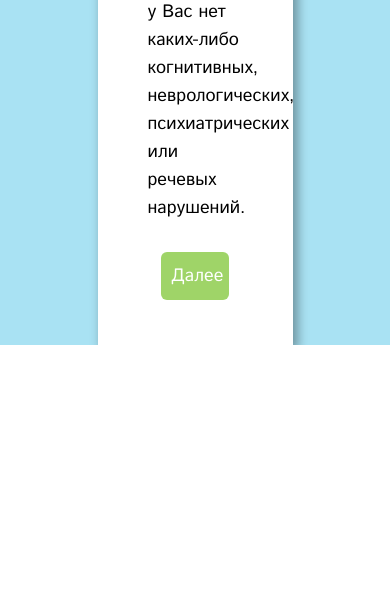
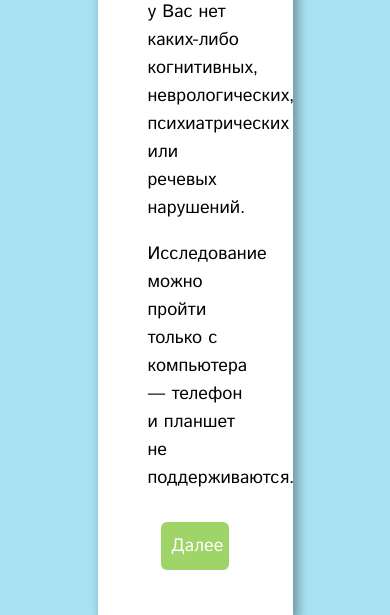
Before and after one commit to lopuhin/sense-grouping-survey, a Django app: page / in a window 390 px wide; the page is wider, and only the part inside the window is pictured. Shown: the part 2583-3198 px from the top of that part. Before the commit the page ends 2928 px from the top of that part, so only its background shows below. Run offline with Django 3.2, Linux system fonts and the light colour scheme; data comes from the database, SQL or seed files in the repository.

Commit message:
Add a note about lack of mobile support

```diff
--- a/survey/templates/survey/start.html
+++ b/survey/templates/survey/start.html
@@ -17,6 +17,9 @@
           </p>
           <p>
             Нажимая на кнопку <i>Далее</i>, Вы подтверждаете, что добровольно соглашаетесь на участие в исследовании, что Вам уже исполнилось 18 лет, Ваш единственный родной язык - русский, и у Ваc нет каких-либо когнитивных, неврологических, психиатрических или речевых нарушений.
+          </p>
+          <p>
+            Исследование можно пройти только с компьютера &mdash; телефон и планшет не поддерживаются.
           </p>
           <div class="submit">Далее</div>
       </form>
```
